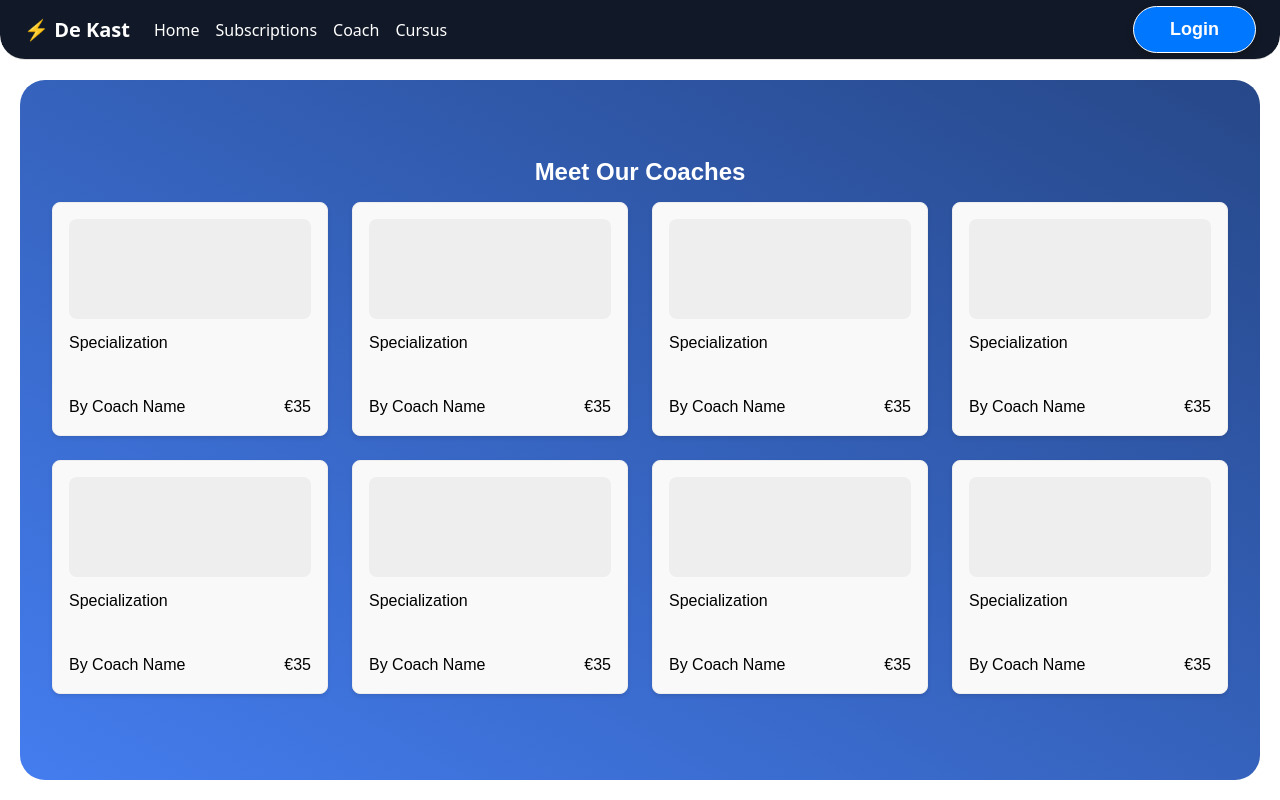
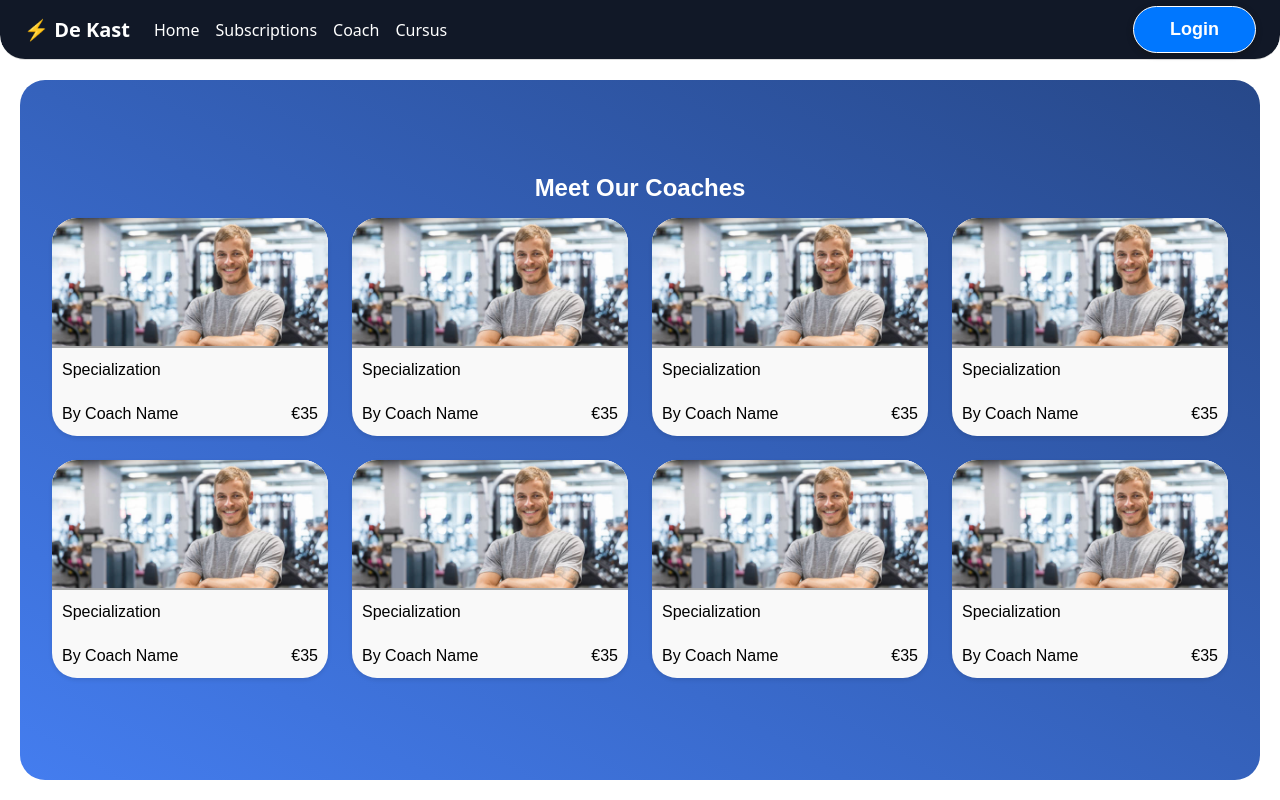
Before and after one commit to KhalilHen/sport-school-hackathon, a React (Vite) app: page /CoachPage in a window 1280 px wide. Built offline with nearby package versions, Linux system fonts and the light colour scheme; no server answers.

Commit message:
Coaches page
- made adjustment to the design

```diff
--- a/src/pages/CoachPage/coachPage.jsx
+++ b/src/pages/CoachPage/coachPage.jsx
@@ -8,7 +8,7 @@ export default function CoachPage() {
           <h1>Meet Our Coaches</h1>
           <div className="Coaches">
             <div className="coachCard">
-              <div className="coachImage"></div>
+              <div className="coachImage"><img src="src/assets/sportcoach.jpg" alt="Coach 1" /></div>
               <div className="coachSpecialization">
                 <p>Specialization</p>
               </div>
@@ -18,7 +18,7 @@ export default function CoachPage() {
               </div>
             </div>
             <div className="coachCard">
-              <div className="coachImage"></div>
+              <div className="coachImage"><img src="src/assets/sportcoach.jpg" alt="Coach 1" /></div>
               <div className="coachSpecialization">
                 <p>Specialization</p>
               </div>
@@ -28,7 +28,7 @@ export default function CoachPage() {
               </div>
             </div>
             <div className="coachCard">
-              <div className="coachImage"></div>
+              <div className="coachImage"><img src="src/assets/sportcoach.jpg" alt="Coach 1" /></div>
               <div className="coachSpecialization">
                 <p>Specialization</p>
               </div>
@@ -38,7 +38,7 @@ export default function CoachPage() {
               </div>
             </div>
             <div className="coachCard">
-              <div className="coachImage"></div>
+              <div className="coachImage"><img src="src/assets/sportcoach.jpg" alt="Coach 1" /></div>
               <div className="coachSpecialization">
                 <p>Specialization</p>
               </div>
@@ -48,7 +48,7 @@ export default function CoachPage() {
               </div>
             </div>
             <div className="coachCard">
-              <div className="coachImage"></div>
+              <div className="coachImage"><img src="src/assets/sportcoach.jpg" alt="Coach 1" /></div>
               <div className="coachSpecialization">
                 <p>Specialization</p>
               </div>
@@ -58,7 +58,7 @@ export default function CoachPage() {
               </div>
             </div>
             <div className="coachCard">
-              <div className="coachImage"></div>
+              <div className="coachImage"><img src="src/assets/sportcoach.jpg" alt="Coach 1" /></div>
               <div className="coachSpecialization">
                 <p>Specialization</p>
               </div>
@@ -68,7 +68,7 @@ export default function CoachPage() {
               </div>
             </div>
             <div className="coachCard">
-              <div className="coachImage"></div>
+              <div className="coachImage"><img src="src/assets/sportcoach.jpg" alt="Coach 1" /></div>
               <div className="coachSpecialization">
                 <p>Specialization</p>
               </div>
@@ -78,7 +78,7 @@ export default function CoachPage() {
               </div>
             </div>
             <div className="coachCard">
-              <div className="coachImage"></div>
+              <div className="coachImage"><img src="src/assets/sportcoach.jpg" alt="Coach 1" /></div>
               <div className="coachSpecialization">
                 <p>Specialization</p>
               </div>
--- a/src/pages/CoachPage/coachPage.scss
+++ b/src/pages/CoachPage/coachPage.scss
@@ -16,9 +16,7 @@
 .coachCard {
   width: 130px;
   background: #f9f9f9;
-  border: 1px solid #eee;
-  border-radius: 8px;
-  padding: 16px;
+  border-radius: 25px;
   margin: 12px;
   flex: 1 1 calc(25% - 24px);
   box-shadow: 0 2px 4px rgba(0, 0, 0, 0.1);
@@ -35,20 +33,30 @@
 
 .coachImage {
   width: 100%;
-  height: 100px;
+  height: 130px;
   background: #eee;
-  border-radius: 8px;
-  margin-bottom: 12px;
+  border-radius: 25px 25px 0px 0px;
+  border-bottom: solid 2px  #a7a7a7;
 }
 
 .coachSpecialization {
   display: flex;
   flex-direction: row;
-  padding-bottom: 40px;
+  padding-bottom: 30px;
+  padding: 10px;
 }
 
 .coachInfo {
   display: flex;
   flex-direction: row;
   justify-content: space-between;
+  padding: 10px;
 }
+
+img{
+  width: 100%;
+  height: 100%;
+  object-fit: cover;
+  border-radius: 25px 25px 0px 0px;
+  box-shadow: none;
+}
```
Also changed, not shown: src/assets/sportcoach.jpg (added).
